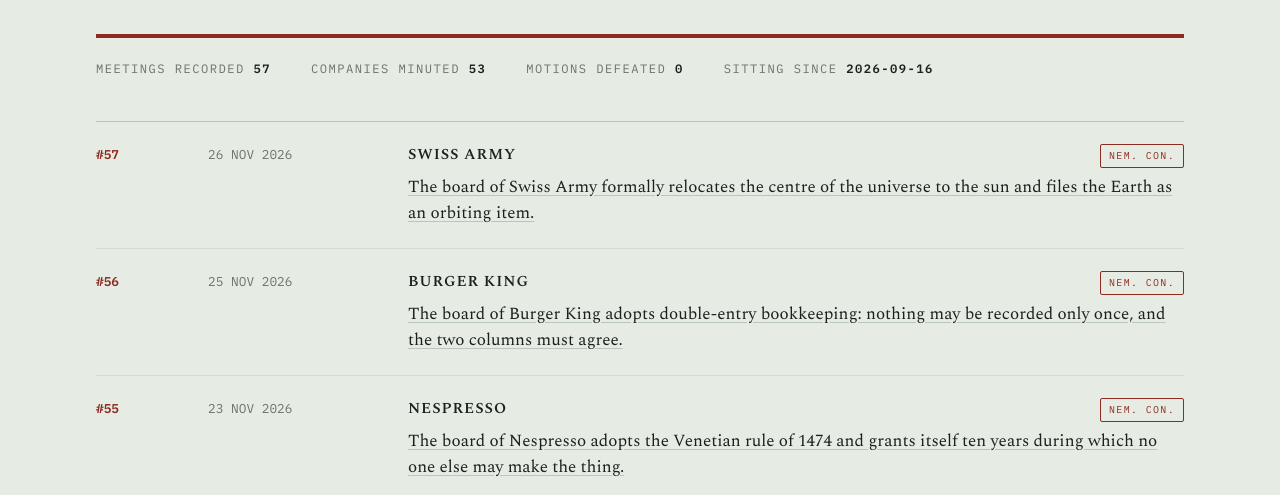
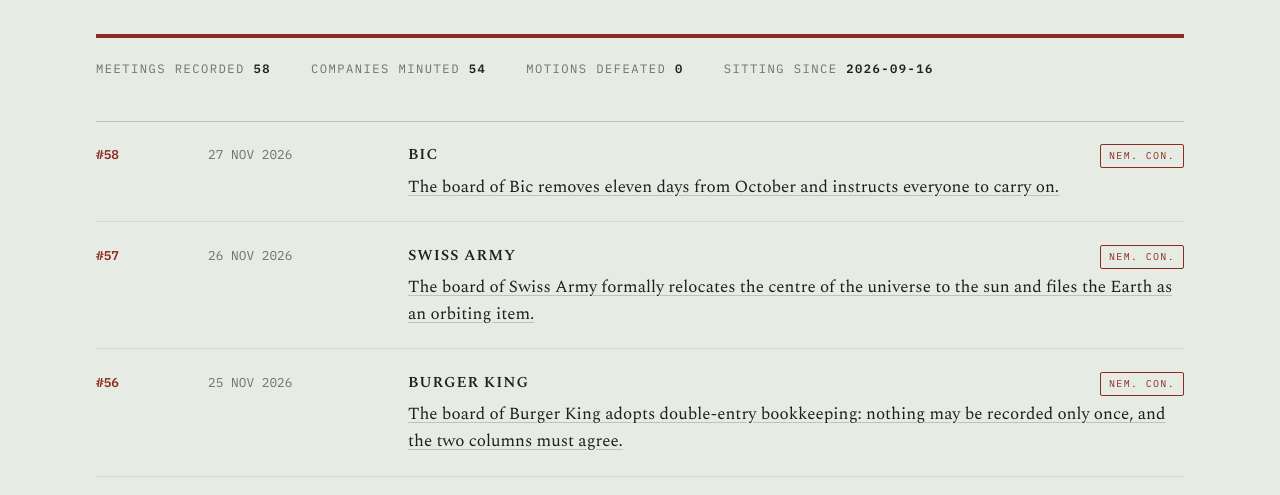
Before and after one commit to silerjakub-bit/theboardminutes-media, a plain HTML site: page index.html in a window 1280 px wide. Shown: the part 262-757 px from the top of the page. Drawn offline with nearby package versions, Linux system fonts and the light colour scheme.

Commit message:
media: index.html

```diff
--- a/index.html
+++ b/index.html
@@ -118,14 +118,21 @@ body {
     <p class="premise">Every day, the board of one real company formally adopts one historical decision. Minutes are published. Meeting numbers never reset.</p>
     <div class="rule-accent"></div>
     <div class="tally">
-      <span>Meetings recorded <b>57</b></span>
-      <span>Companies minuted <b>53</b></span>
+      <span>Meetings recorded <b>58</b></span>
+      <span>Companies minuted <b>54</b></span>
       <span>Motions defeated <b>0</b></span>
       <span>Sitting since <b>2026-09-16</b></span>
     </div>
   </header>
 
   <main class="register">
+      <div class="entry">
+        <div class="no">#58</div>
+        <div class="date">27 NOV 2026</div>
+        <div class="company">Bic</div>
+        <div class="status">Nem. con.</div>
+        <div class="motion"><a href="https://silerjakub-bit.github.io/theboardminutes-media/2026-11-27/board-of-directors/m058/post_tiktok.mp4" rel="noopener">The board of Bic removes eleven days from October and instructs everyone to carry on.</a></div>
+      </div>
       <div class="entry">
         <div class="no">#57</div>
         <div class="date">26 NOV 2026</div>
```
